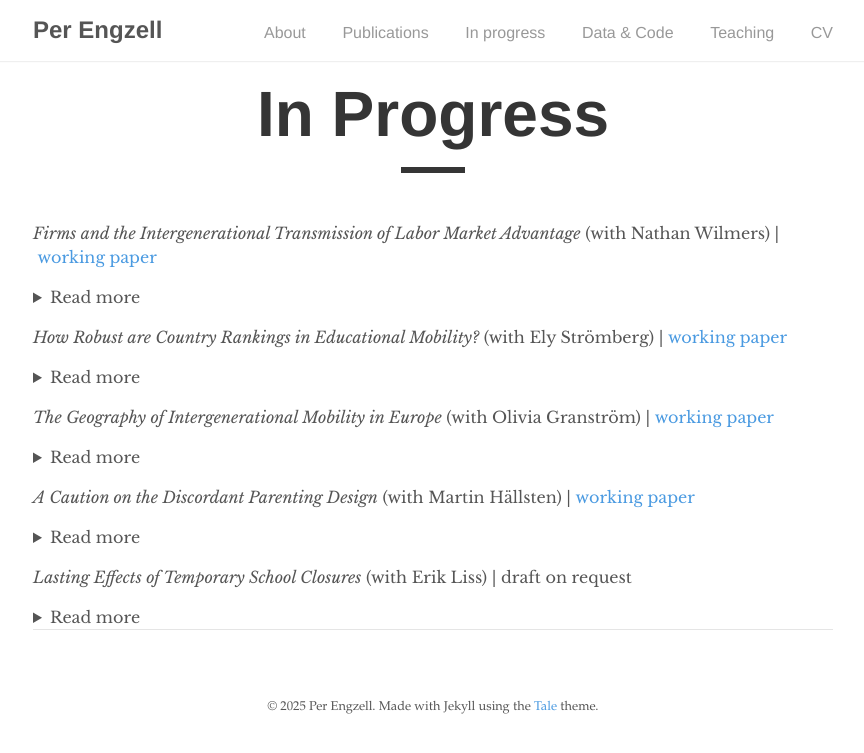
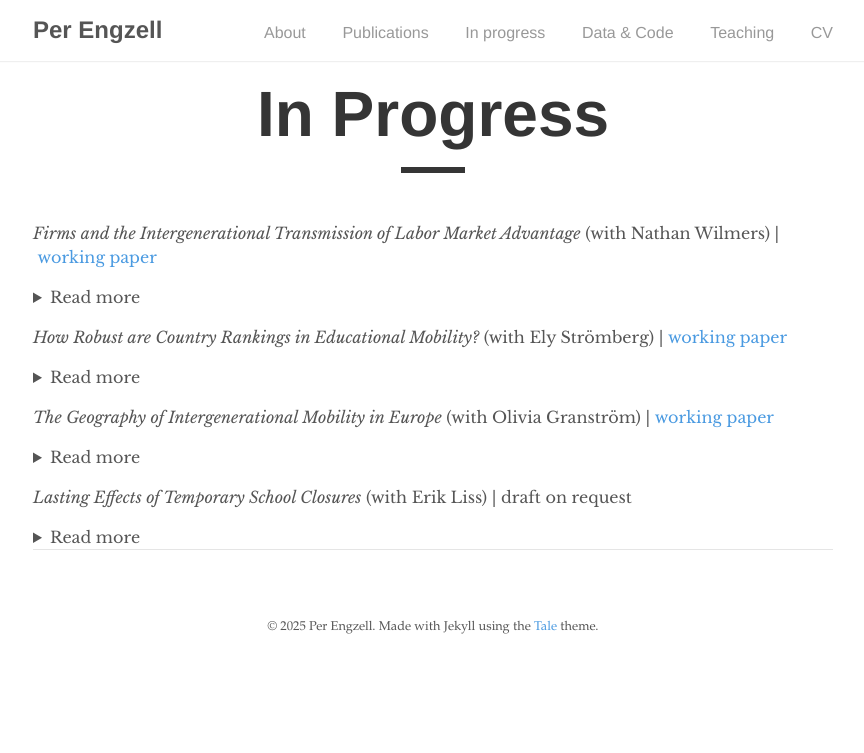
Before and after one commit to pengzell/pengzell.github.io, a Jekyll site: the page built from _pages/inprogress.md, in a window 1280 px wide. Shown: the top 753 px of the page, without its empty margins (207-1071 px from the left). Built offline with Jekyll 4.4.1, drawn with Linux system fonts in a browser that asks for light colours; some of the changed text lies outside the part shown.

Commit message:
Update inprogress.md

```diff
--- a/_pages/inprogress.md
+++ b/_pages/inprogress.md
@@ -23,12 +23,6 @@ As robustness of social science is getting more attention, analytical choices ha
 How do opportunities for intergenerational mobility depend on the place where you live? We address this question using European Social Survey data, studying the association in occupational rank and social class between parents and children, and how it varies by region. Both ways of measuring occupational mobility produce similar results but there is a clear distinction between upward mobility, largely driven by structural change, and relative mobility which is thought to closer reflect (in)equality of opportunity. Capital regions are hubs of absolute upward, but not always relative, mobility. Absolute upward mobility is correlated with a range of human capital, labor market, demographic, and socio-spatial characteristics. By contrast, the only robust predictor of relative mobility is income differences between social classes. More inequality entails less mobility, and this relationship holds within countries.
 </details>
 
-*A Caution on the Discordant Parenting Design* (with Martin Hällsten) | [working paper](https://osf.io/preprints/socarxiv/rx4z6)
-<details>
-<summary>Read more</summary>
-Recent studies use family fixed effects to estimate the influence of parental characteristics on children, a practice we call the “discordant parenting design”. This approach is valid only if treatment effects are equal within and between families. This assumption is mostly not informed by relevant theory and, we argue, unlikely to hold in practice. In addition, within-family confounding, reverse causality, and selection into identification complicate the interpretation of these studies further. We discuss three applied examples—the effects of parenting, family income, and neighborhood context—and provide some general guidance. To avoid misinterpretation, researchers should have a strong grasp of the variance that enters into estimation, and not just the potential confounders that a given strategy is designed to deal with.
-</details>
-
 *Lasting Effects of Temporary School Closures* (with Erik Liss)
 | draft on request
 <details>
```
